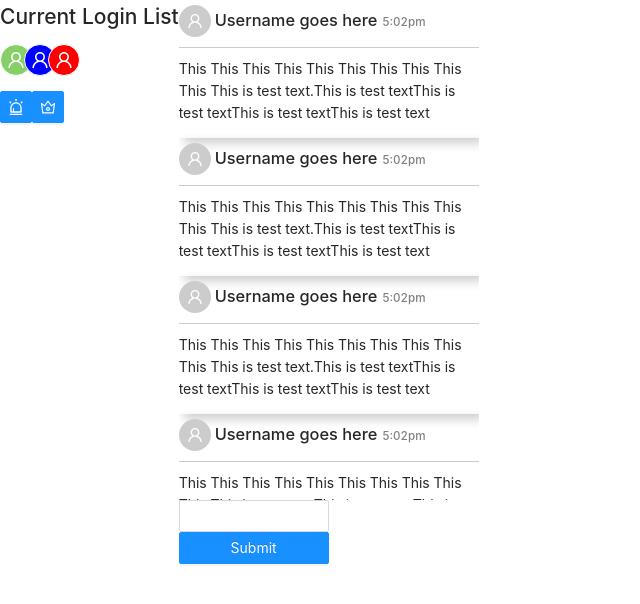
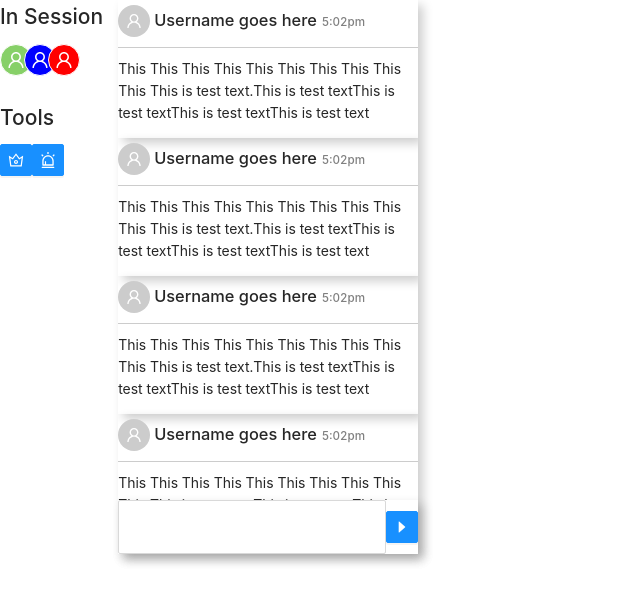
Before and after one commit to offlinedoctor/Unreal-Mail-Box, a React (Create React App) app in the folder ReactFrontend/react-mailbox/: page / in a window 1280 px wide. Shown: the top 604 px of the page, without its empty margins (0-640 px from the left). Built offline with nearby package versions, Linux system fonts and the light colour scheme.

Commit message:
Refactoring and cleanup

```diff
--- a/ReactFrontend/react-mailbox/src/App.js
+++ b/ReactFrontend/react-mailbox/src/App.js
@@ -17,7 +17,7 @@ class App extends React.Component
 				<div>
 					<SideBar/>
 				</div>
-				<div style={{display: "flex", flexDirection: "column"}}>
+				<div style={{display: "flex", flexDirection: "column", boxShadow: "5px 5px 10px 0px rgba(0,0,0,0.2)"}}>
 					<div style={{height: "500px", overflowY: "auto", overflowX: "hidden"}}>
 						<EachChatBox/>
 						<EachChatBox/>
--- a/ReactFrontend/react-mailbox/src/SideBar.js
+++ b/ReactFrontend/react-mailbox/src/SideBar.js
@@ -11,8 +11,9 @@ class SideBar extends React.Component
 	render()
 	{
 		return(
+			<div style={{paddingRight: "15px"}}>
 				<div>
-				<h2> Current Login List </h2>
+					<h2> In Session </h2>
 					<Avatar.Group>
 						<Tooltip title="User1" placement="top">
 							<Avatar style={{backgroundColor: '#87d068'}} icon={<UserOutlined />}/>
@@ -24,13 +25,17 @@ class SideBar extends React.Component
 							<Avatar style={{backgroundColor: 'red'}} icon={<UserOutlined />}/>
 						</Tooltip>
 					</Avatar.Group>
-								<div style={{display: "flex", flexDirection: "row", paddingTop: "15px"}}>
+				</div>
+				<div style={{paddingTop: "25px"}}>
+					<h2> Tools </h2>
+					<div style={{display: "flex", flexDirection: "row"}}>
+						<Tooltip title="Who is Hosting?" placement="top">
+							<Button type="primary" shape="square" icon={<CrownOutlined />}/>
+						</Tooltip>
 						<Tooltip title="Alert" placement="top">
 							<Button type="primary" shape="square" icon={<AlertOutlined />}/>
 						</Tooltip>
-					<Tooltip title="Who is Hosting?" placement="top">
-						<Button type="primary" shape="square" icon={<CrownOutlined />}/>
-					</Tooltip>
+					</div>
 				</div>
 			</div>
 		);
--- a/ReactFrontend/react-mailbox/src/SubmitText.js
+++ b/ReactFrontend/react-mailbox/src/SubmitText.js
@@ -2,17 +2,25 @@
 import React from 'react';
 import {Button} from 'antd';
 import { Input } from 'antd';
+import { CaretRightOutlined, SmileOutlined } from '@ant-design/icons';
+
 const { TextArea } = Input;
 
+function TestCall(emoji, event)
+{
+	console.log(emoji.native);
+}
 
 class SubmitText extends React.Component
 {
 	render()
 	{
 		return(
-			<div style={{display: "flex", flexDirection: "column", width: "50%"}}>
-				<TextArea rows={1} style={{resize: "none"}}/>
-				<Button type="primary">Submit</Button>
+			<div style={{display: "flex", flexDirection: "row", boxShadow: "5px 5px 10px 0px rgba(0,0,0,0.2)"}}>
+				<TextArea rows={2} style={{resize: "none"}}/>
+				<div style={{display: "flex", flexDirection: "column", justifyContent: "center"}}>
+					<Button type="primary" icon=<CaretRightOutlined/>></Button>
+				</div>
 			</div>
 		);
 	}
```
Lines whose indentation alone changed are shown as unchanged.
